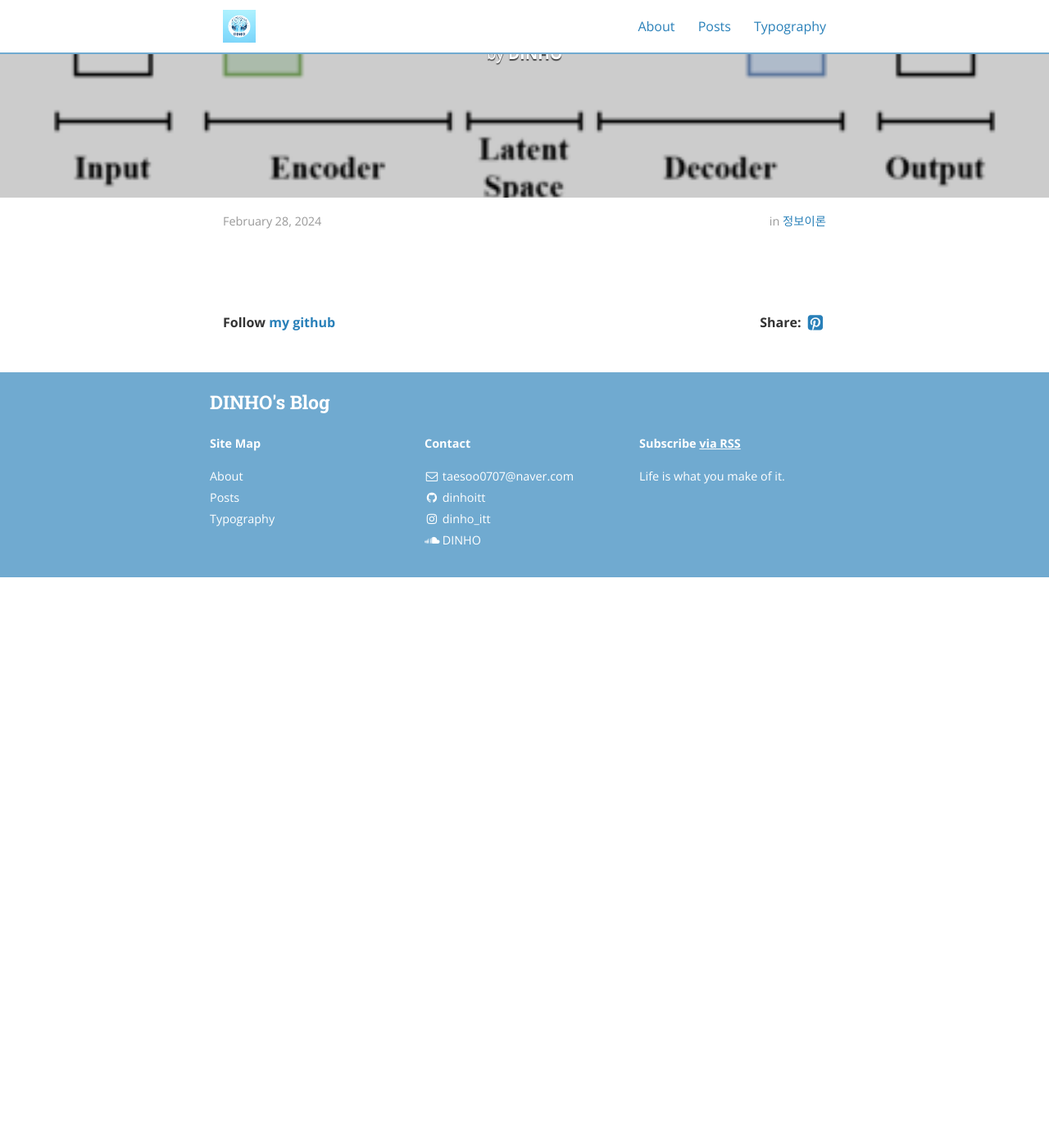
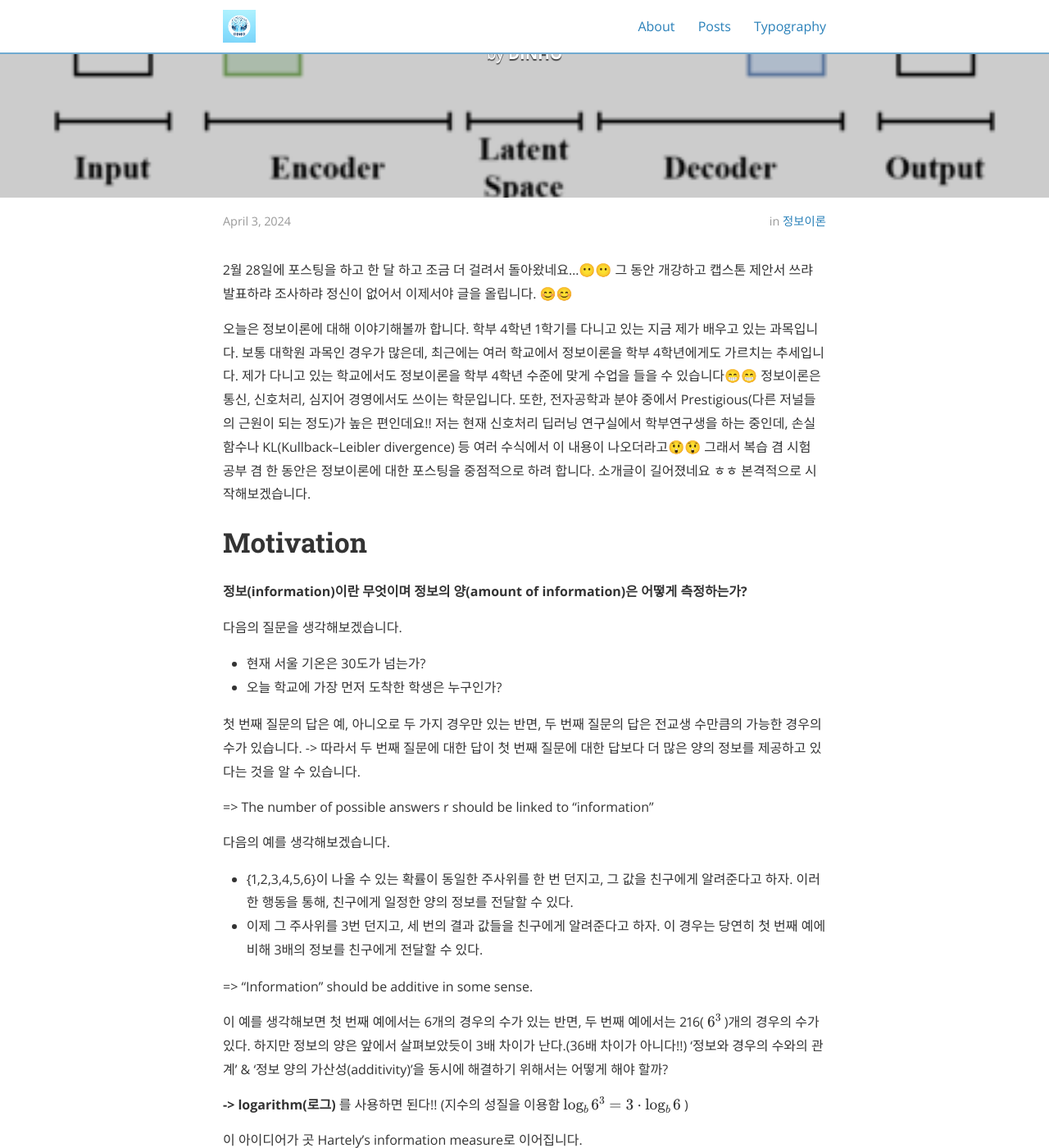
Before and after one commit to dinhoitt/dinhoitt.github.io, a Jekyll site: the page built from _posts/2024-04-03-정보이론.md, in a window 1280 px wide and 1400 px high, scrolled down 264 px. Shown: the whole window at 82% size. Built offline with Jekyll 4.4.1, drawn with Linux system fonts in a browser that asks for light colours; nearby versions of some CDN libraries; formulas are drawn with MathJax 3; comment, search, counter and statistics services are not loaded; before the commit the page ends 968 px from its top, so only the background shows below that; some of the changed text lies outside the part shown.

Commit message:
정보이론 post -ing

```diff
--- a/_posts/2024-04-03-정보이론.md
+++ b/_posts/2024-04-03-정보이론.md
@@ -1,9 +1,87 @@
 ---
 layout: post
 title:  "정보의 측정 Meaure of Information"
-date:   2024-02-28T13:22:52+09:00
+date:   2024-04-03T17:22:00+09:00
 author: DINHO
 categories:
   - 정보이론
 cover:  "/assets/post/VAE_Basic.png"
 ---
+
+2월 28일에 포스팅을 하고 한 달 하고 조금 더 걸려서 돌아왔네요...😶😶 그 동안 개강하고 캡스톤 제안서 쓰랴 발표하랴 조사하랴 정신이 없어서 이제서야 글을 올립니다. 😊😊
+
+오늘은 정보이론에 대해 이야기해볼까 합니다. 학부 4학년 1학기를 다니고 있는 지금 제가 배우고 있는 과목입니다. 보통 대학원 과목인 경우가 많은데, 최근에는 여러 학교에서 정보이론을 학부 4학년에게도 가르치는 추세입니다. 제가 다니고 있는 학교에서도 정보이론을 학부 4학년 수준에 맞게 수업을 들을 수 있습니다😁😁 정보이론은 통신, 신호처리, 심지어 경영에서도 쓰이는 학문입니다. 또한, 전자공학과 분야 중에서 Prestigious(다른 저널들의 근원이 되는 정도)가 높은 편인데요!! 저는 현재 신호처리 딥러닝 연구실에서 학부연구생을 하는 중인데, 손실 함수나 KL(Kullback–Leibler divergence) 등 여러 수식에서 이 내용이 나오더라고😲😲 그래서 복습 겸 시험 공부 겸 한 동안은 정보이론에 대한 포스팅을 중점적으로 하려 합니다. 소개글이 길어졌네요 ㅎㅎ 본격적으로 시작해보겠습니다.
+
+# Motivation
+
+__정보(information)이란 무엇이며 정보의 양(amount of information)은 어떻게 측정하는가?__
+
+다음의 질문을 생각해보겠습니다.
+
+  - 현재 서울 기온은 30도가 넘는가?
+  - 오늘 학교에 가장 먼저 도착한 학생은 누구인가?
+
+  첫 번째 질문의 답은 예, 아니오로 두 가지 경우만 있는 반면, 두 번째 질문의 답은 전교생 수만큼의 가능한 경우의 수가 있습니다. -> 따라서 두 번째 질문에 대한 답이 첫 번째 질문에 대한 답보다 더 많은 양의 정보를 제공하고 있다는 것을 알 수 있습니다.
+
+  => The number of possible answers r should be linked to "information"
+
+다음의 예를 생각해보겠습니다.
+
+  - {1,2,3,4,5,6}이 나올 수 있는 확률이 동일한 주사위를 한 번 던지고, 그 값을 친구에게 알려준다고 하자. 이러한 행동을 통해, 친구에게 일정한 양의 정보를 전달할 수 있다.
+  - 이제 그 주사위를 3번 던지고, 세 번의 결과 값들을 친구에게 알려준다고 하자. 이 경우는 당연히 첫 번째 예에 비해 3배의 정보를 친구에게 전달할 수 있다.
+
+  => "Information" should be additive in some sense.
+
+  이 예를 생각해보면 첫 번째 예에서는 6개의 경우의 수가 있는 반면, 두 번째 예에서는 216( $$6^{3}$$ )개의 경우의 수가 있다. 하지만 정보의 양은 앞에서 살펴보았듯이 3배 차이가 난다.(36배 차이가 아니다!!) '정보와 경우의 수와의 관계' & '정보 양의 가산성(additivity)'을 동시에 해결하기 위해서는 어떻게 해야 할까?
+
+  __-> logarithm(로그)__ 를 사용하면 된다!! (지수의 성질을 이용함 $$\log_{b}{6^{3}} = 3\cdot \log_ {b}{6}$$ )
+
+이 아이디어가 곳 Hartely's information measure로 이어집니다.
+
+# Hartely's information measure
+
+  __Definition 1.1.__
+
+  $$\tilde{I}(U) \triangleq \log_b r,$$
+
+  Hartely's information measure를 사용하면 정보량의 '가산적' 성질을 잘 표현할 수 있습니다. 즉 $$U_{1},U_{2},...,U_{n}$$ 이 각 경우의 수가 독립적인 랜덤 메시지라면, ->
+
+  $$\tilde{I}(U_{1},U_{2},...,U_{n}) = \log_{b}{r^{n}} = n\cdot log_{b}{r} = n\tilde{I}(U_{1})$$
+
+  여기서 b는 '정보의 단위(unit of information)'일 뿐, 속성을 결정하는 중요한 factor는 아님
+
+  - 주로 쓰는 b :
+
+    b = 2 -> bit
+    b = e -> nat(natural logarithm)
+    b = 10 -> Hartley (잘 안 씀)
+
+  예를 들어보겠습니다.
+
+  - 현재 지구이 총 인구수는 7,716,600,000이다. 이를 bit로 구별하려고 할 때 몇 bit가 필요한가?
+
+  <img src="/assets/post/hartely_ex.png">
+
+  따라서 33bit가 필요.
+
+# Hartely's information measure의 오류
+
+  경우의 수로만 정보를 측정한다면, 1bit의 정보가 0이 아닌 가장 작은 정보를 나타냅니다. 그런데 앞에서 볼 수 있듯이 1bit는 33배만 해도 77억개의 경우의 수를 나타낼 수 있을 정도로 상당히 큰 정보량입니다.
+
+  또한 다음 예를 들어보겠습니다.
+
+  <img src="/assets/post/hartely_error_ex.png">
+
+  - 각 모자에서 공을 하나씩 뽑는다고 가정하고, 그 공의 색깔을 메시지 $$U_{A}, U_{B}$$ 라고 하자.
+  - 모자 A의 경우 흰공/검은공 두 가지 경우의 수가 있으므로 1bit
+  - 모자 B의 경우 역시 흰공/검은공 두 가지 경우의 수가 있으므로 1bit
+
+  _하지만 만약 B에서 뽑은 공이 검은 공이라면, 이미 어느 정도 예측 가능했으므로(Black is much more likely), A에 비해 상대적으로 정보를 많이 담고 있지 않다고 할 수 있다.(극단적으로 검은공이 100개인 경우를 생각해보면 체감이 더 잘 됩니다.)_
+
+  따라서, 정보의 양을 올바르게 측정하기 위해서는 경우의 수뿐만 아니라 __사건이 일어날 확률__ 을 함께 따져야 합니다.
+
+이 아이디어는 곧 Shannon's information measure로 이어집니다!!
+
+# Shannon's information measure
+
+  __A proper measure of information needs to take into account the probabilities of the various possible events.__
```
Also changed, not shown: assets/post/hartely_error_ex.png (added), assets/post/hartely_ex.png (added).
